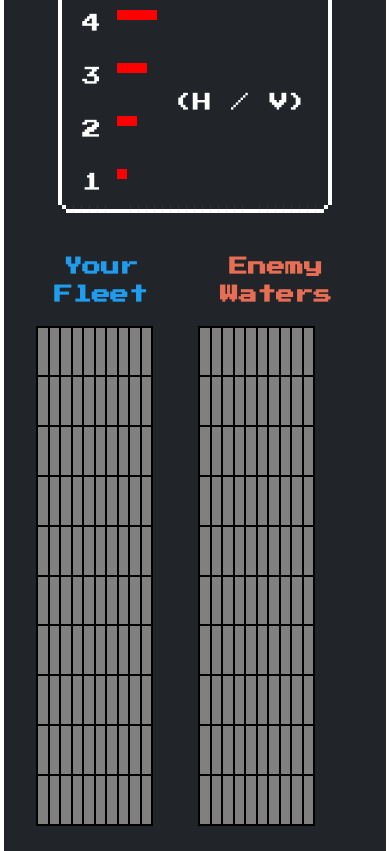
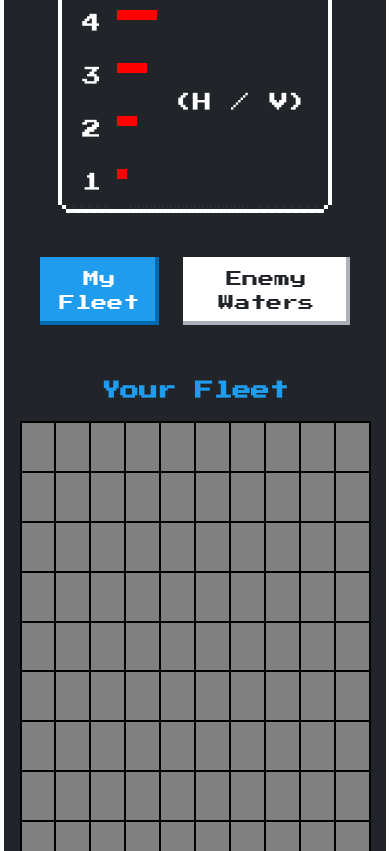
Before and after one commit to Appropriate32/Battleship, a website built with webpack: page src/template.html in a window 390 px wide. Shown: the part 249-1100 px from the top of the page. Built offline with nearby package versions, Linux system fonts and the light colour scheme.

Commit message:
Made the game responsive

```diff
--- a/src/DOMControl.js
+++ b/src/DOMControl.js
@@ -9,6 +9,10 @@ class DOMControl {
     this.spanOptions = document.querySelectorAll(".span-option");
     this.winnerText = document.querySelector("#winner-text");
     this.winnerOverlay = document.querySelector("#winner-overlay");
+    this.tabFleet = document.querySelector("#tab-fleet");
+    this.tabEnemy = document.querySelector("#tab-enemy");
+    this.wrapperOne = document.querySelector("#wrapper-one");
+    this.wrapperTwo = document.querySelector("#wrapper-two");
 
     this.alreadyClickedContainers = [];
     this.alreadyClickedSpans = [];
@@ -108,6 +112,24 @@ class DOMControl {
         }
       }
     });
+
+    if (this.tabFleet && this.tabEnemy) {
+      this.tabFleet.addEventListener("click", () => {
+        this.wrapperOne.classList.remove("mobile-hidden");
+        this.wrapperTwo.classList.add("mobile-hidden");
+
+        this.tabFleet.classList.add("is-primary");
+        this.tabEnemy.classList.remove("is-error");
+      });
+
+      this.tabEnemy.addEventListener("click", () => {
+        this.wrapperTwo.classList.remove("mobile-hidden");
+        this.wrapperOne.classList.add("mobile-hidden");
+
+        this.tabEnemy.classList.add("is-error");
+        this.tabFleet.classList.remove("is-primary");
+      });
+    }
   }
 
   firstRender(board) {
--- a/src/index.js
+++ b/src/index.js
@@ -45,6 +45,8 @@ class GameController {
       this.ui.removeContainer();
       this.shufflePlacement(this.playerTwo.board);
       this.ui.removeButtons();
+
+      if (this.ui.tabEnemy) this.ui.tabEnemy.click();
     }
   }
 
--- a/src/styles.css
+++ b/src/styles.css
@@ -221,3 +221,27 @@ header {
   font-size: 1rem;
   margin: 0;
 }
+
+.mobile-tabs {
+  display: none;
+}
+
+@media (max-width: 768px) {
+  .mobile-tabs {
+    display: flex;
+    justify-content: center;
+    gap: 1rem;
+    margin-bottom: 1rem;
+    width: 100%;
+  }
+
+  .mobile-hidden {
+    display: none !important;
+  }
+
+  .board-one,
+  .board-two {
+    width: 90vw;
+    max-width: 450px;
+  }
+}
--- a/src/template.html
+++ b/src/template.html
@@ -71,8 +71,13 @@
           </div>
         </div>
       </div>
+      <div class="mobile-tabs">
+        <button class="nes-btn is-primary" id="tab-fleet">My Fleet</button>
+        <button class="nes-btn" id="tab-enemy">Enemy Waters</button>
+      </div>
+
       <div class="boards">
-        <div class="board-wrapper">
+        <div class="board-wrapper" id="wrapper-one">
           <h3
             class="nes-text is-primary"
             style="text-align: center; margin-bottom: 1rem"
@@ -81,7 +86,7 @@
           </h3>
           <div class="board-one"></div>
         </div>
-        <div class="board-wrapper">
+        <div class="board-wrapper mobile-hidden" id="wrapper-two">
           <h3
             class="nes-text is-error"
             style="text-align: center; margin-bottom: 1rem"
```
